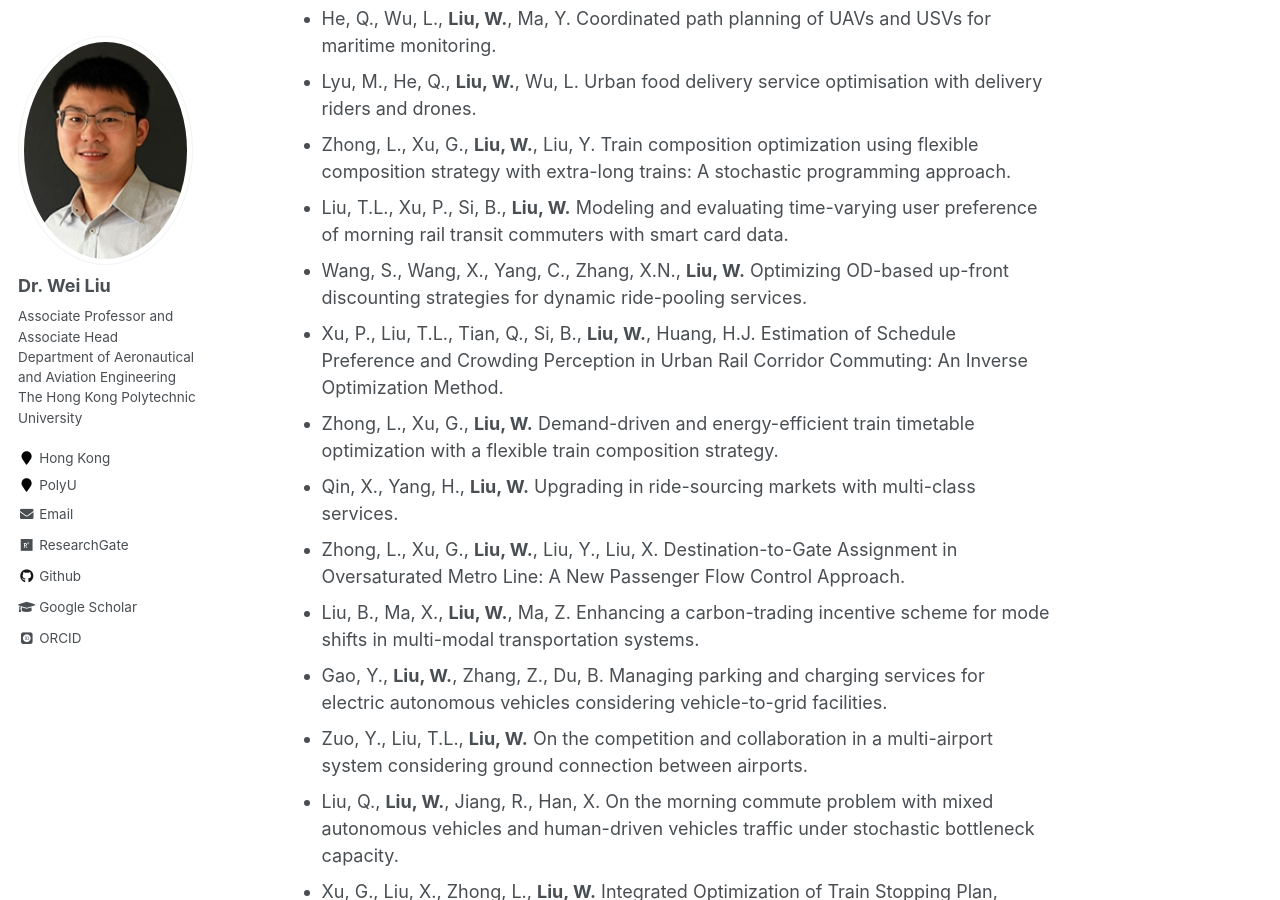
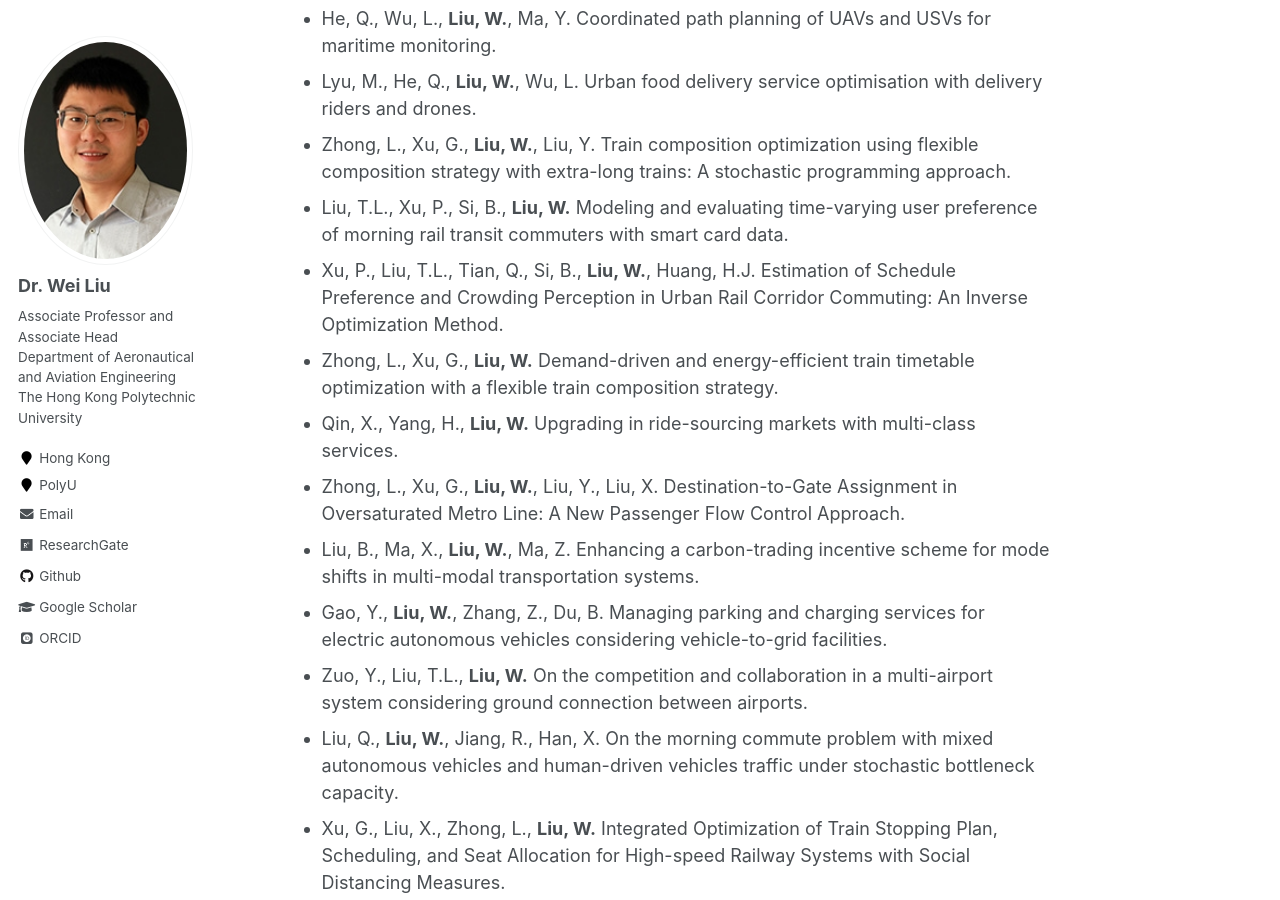
Before and after one commit to weiliu2016/weiliu2016.github.io, a Jekyll site: the page built from _pages/about.md, in a window 1280 px wide and 900 px high, scrolled down 3694 px. Built offline with Jekyll 4.4.1, drawn with Linux system fonts in a browser that asks for light colours; some web fonts are replaced; formulas are drawn with MathJax 3.

Commit message:
Update about.md

```diff
--- a/_pages/about.md
+++ b/_pages/about.md
@@ -81,7 +81,6 @@ Selected Working Papers
 - Lyu, M., He, Q., **Liu, W.**, Wu, L. Urban food delivery service optimisation with delivery riders and drones.
 - Zhong, L., Xu, G., **Liu, W.**, Liu, Y. Train composition optimization using flexible composition strategy with extra-long trains: A stochastic programming approach.
 - Liu, T.L., Xu, P., Si, B., **Liu, W.** Modeling and evaluating time-varying user preference of morning rail transit commuters with smart card data.
-- Wang, S., Wang, X., Yang, C., Zhang, X.N., **Liu, W.** Optimizing OD-based up-front discounting strategies for dynamic ride-pooling services.
 - Xu, P., Liu, T.L., Tian, Q., Si, B., **Liu, W.**, Huang, H.J. Estimation of Schedule Preference and Crowding Perception in Urban Rail Corridor Commuting: An Inverse Optimization Method.
 - Zhong, L., Xu, G., **Liu, W.** Demand-driven and energy-efficient train timetable optimization with a flexible train composition strategy.
 - Qin, X., Yang, H., **Liu, W.** Upgrading in ride-sourcing markets with multi-class services.
```
